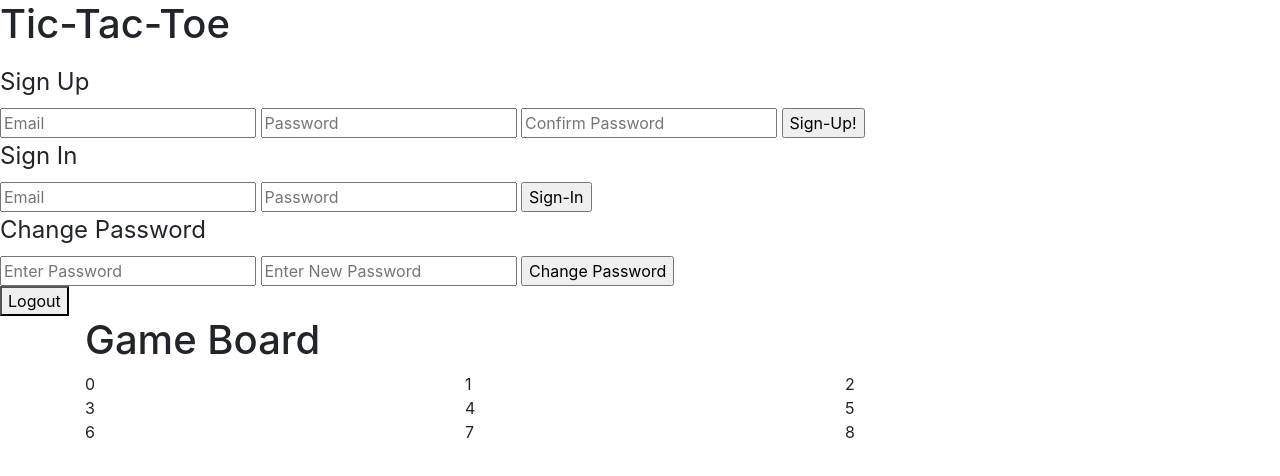
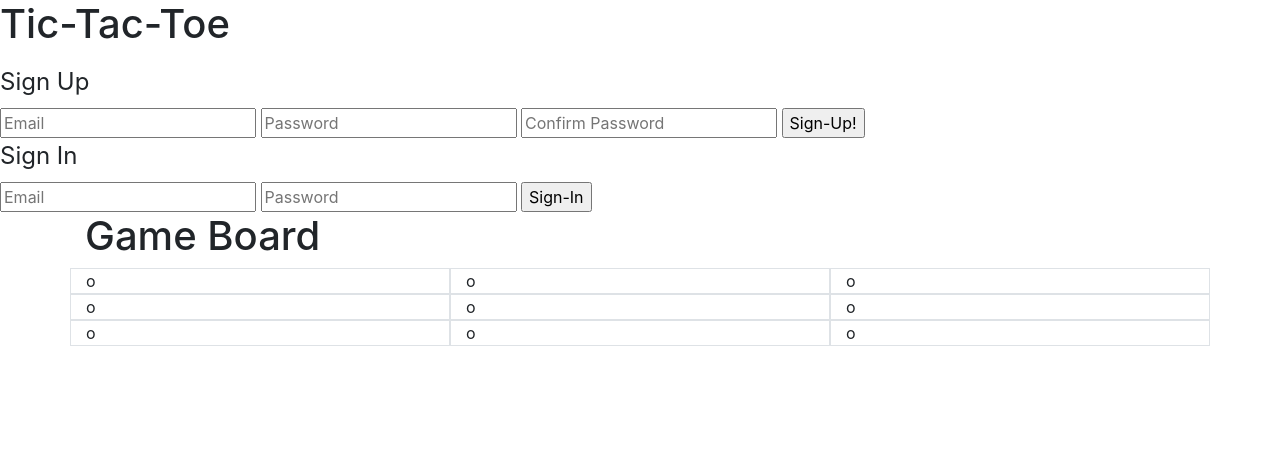
Before and after one commit to gr3gburk3/game-project-client, a website built with webpack: page index.html in a window 1280 px wide. Built offline with nearby package versions, Linux system fonts and the light colour scheme.

Commit message:
Game Board built and working on game logic
Rendered game board in browser
Rendered sign-up, sign-in, change-password, logout in browser

Currently working on my game logic

```diff
--- a/assets/scripts/app.js
+++ b/assets/scripts/app.js
@@ -2,10 +2,12 @@
 
 // use require with a reference to bundle the file and use it in this file
 // const example = require('./example')
-
+const events = require('./board/events')
 // use require without a reference to ensure a file is bundled
 // require('./example')
 
 $(() => {
-  // your JS code goes here
+  events.addHandlers()
+  $('#change-password').hide()
+  $('#logout').hide()
 })
--- /dev/null
+++ b/assets/scripts/board/events.js
@@ -0,0 +1,20 @@
+'use strict'
+// const gameboard = ['', '', '', '', '', '', '', '', '']
+// let playerX = true
+// let playerO = false
+
+const playZero = function () {
+  $('#zero').on('click', changeText)
+}
+
+const changeText = (event) => {
+  $(`#zero`).text('x')
+}
+
+const addHandlers = () => {
+  playZero()
+}
+
+module.exports = {
+  addHandlers
+}
--- a/assets/scripts/config.js
+++ b/assets/scripts/config.js
@@ -2,7 +2,7 @@
 
 let apiUrl
 const apiUrls = {
-  production: '<replace-with-heroku-url>',
+  production: 'https://tic-tac-toe-wdi-production.herokuapp.com',
   development: 'http://localhost:4741'
 }
 
--- a/index.html
+++ b/index.html
@@ -48,20 +48,20 @@
       </form>
 
       <div class="container">
-      <div class="new">
+      <div class="box">
         <h1>Game Board</h1>
-        <div class="row">
-          <div class="col-4" id="indexZero">0</div>
-          <div class="col-4" id="indexOne">1</div>
-          <div class="col-4" id="indexTwo">2</div>
+        <div class="row" id="board">
+          <div class="col-4 border" id="zero">o</div>
+          <div class="col-4 border" id="one">o</div>
+          <div class="col-4 border" id="two">o</div>
 
-          <div class="col-4" id="indexThree">3</div>
-          <div class="col-4" id="indexFour">4</div>
-          <div class="col-4" id="indexFive">5</div>
+          <div class="col-4 border" id="three">o</div>
+          <div class="col-4 border" id="four">o</div>
+          <div class="col-4 border" id="five">o</div>
 
-          <div class="col-4" id="indexSix">6</div>
-          <div class="col-4" id="indexSeven">7</div>
-          <div class="col-4" id="indexEight">8</div>
+          <div class="col-4 border" id="six">o</div>
+          <div class="col-4 border" id="seven">o</div>
+          <div class="col-4 border" id="eight">o</div>
     </div>
     </div>
   </div>
```
Also changed, not shown: assets/scripts/board/api.js (added), assets/scripts/board/ui.js (added), 1 other file.
